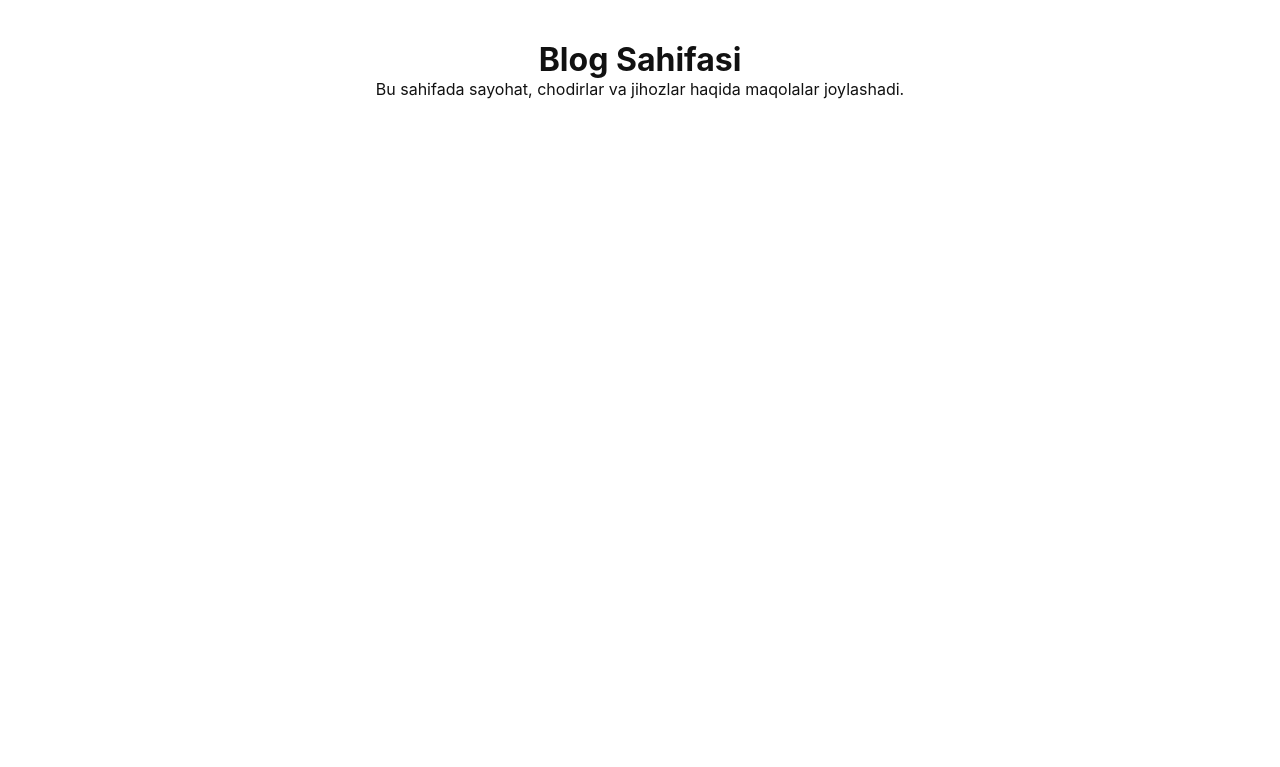
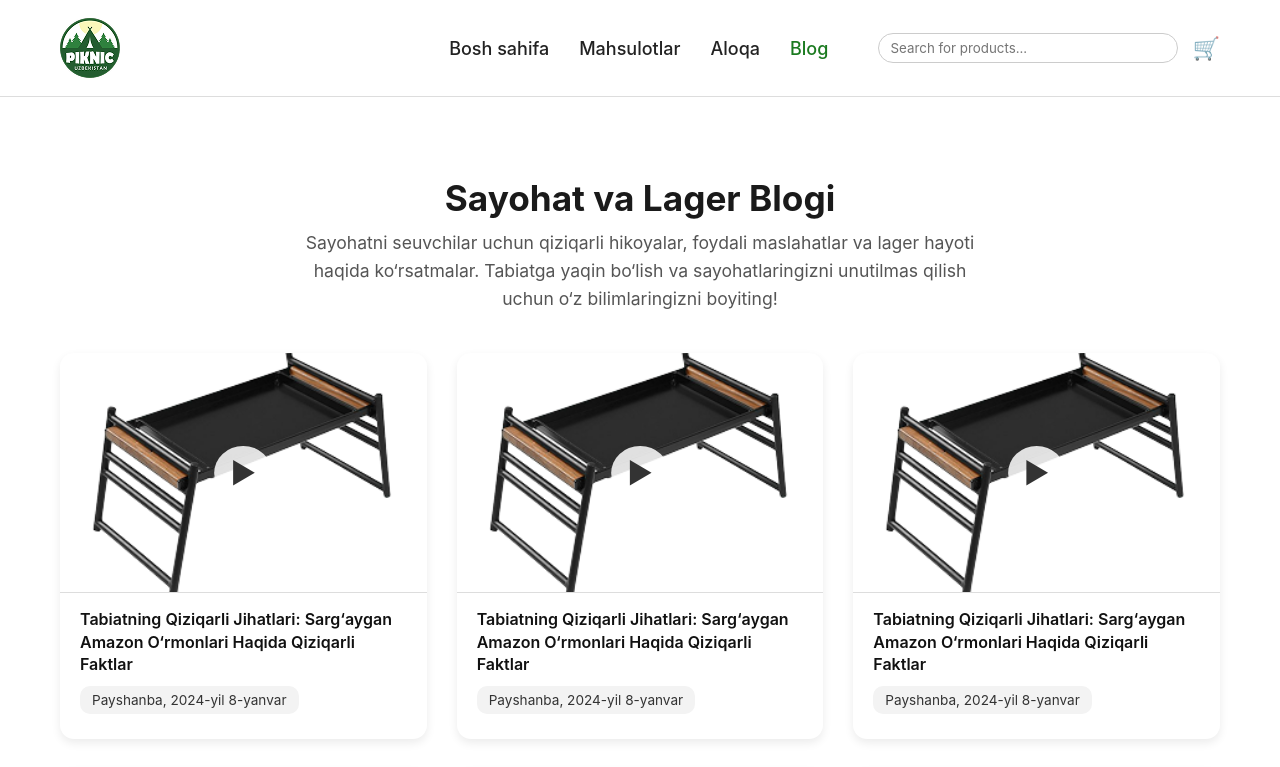
Before and after one commit to asadbek002123-beep/next-mustaqil, a Next.js app: page /Blog in a window 1280 px wide. Shown: the top 767 px of the page. Built offline with nearby package versions, Linux system fonts and the light colour scheme.

Commit message:
yangilandi

```diff
--- a/src/app/Blog/page.tsx
+++ b/src/app/Blog/page.tsx
@@ -1,10 +1,119 @@
+"use client";
+import Image from "next/image";
+import Link from "next/link";
+import tentImage from "../image/image (5).png";
+import logo from "../image/1-removebg 1.png";
+
 export default function BlogPage() {
+  const blogs = Array(6).fill({
+    title:
+      "Tabiatning Qiziqarli Jihatlari: Sarg‘aygan Amazon O‘rmonlari Haqida Qiziqarli Faktlar",
+    date: "Payshanba, 2024-yil 8-yanvar",
+    image: tentImage,
+  });
+
   return (
-    <main style={{ padding: "40px", textAlign: "center" }}>
-      <h1>Blog Sahifasi</h1>
-      <p>
-        Bu sahifada sayohat, chodirlar va jihozlar haqida maqolalar joylashadi.
-      </p>
-    </main>
+    <>
+      <header className="navbar">
+        <div className="navbar-left">
+          <Image src={logo} alt="Logo" width={60} height={60} />
+        </div>
+
+        <nav className="nav-links">
+          <Link
+            href="/"
+            className="nav-link"
+            style={{
+              display: "flex",
+              gap: "40px",
+              listStyle: "none",
+              fontSize: "18px",
+              fontWeight: "500",
+            }}
+          >
+            Bosh sahifa
+          </Link>
+          <Link
+            href="/Mahsulotlar"
+            className="nav-link"
+            style={{
+              display: "flex",
+              gap: "40px",
+              listStyle: "none",
+              fontSize: "18px",
+              fontWeight: "500",
+            }}
+          >
+            Mahsulotlar
+          </Link>
+          <Link
+            href="/Aloqa"
+            className="nav-link"
+            style={{
+              display: "flex",
+              gap: "40px",
+              listStyle: "none",
+              fontSize: "18px",
+              fontWeight: "500",
+            }}
+          >
+            Aloqa
+          </Link>
+          <Link
+            href="/Blog"
+            className="nav-link active"
+            style={{
+              display: "flex",
+              gap: "40px",
+              listStyle: "none",
+              fontSize: "18px",
+              fontWeight: "500",
+            }}
+          >
+            Blog
+          </Link>
+        </nav>
+
+        <div className="nav-icons">
+          <input
+            type="text"
+            placeholder="Search for products..."
+            className="search-input"
+          />
+          <span className="cart-icon">🛒</span>
+        </div>
+      </header>
+
+      {/* === Blog Section === */}
+      <div className="blog-container">
+        <h1 className="blog-title">Sayohat va Lager Blogi</h1>
+        <p className="blog-subtitle">
+          Sayohatni seuvchilar uchun qiziqarli hikoyalar, foydali maslahatlar va
+          lager hayoti haqida ko‘rsatmalar. Tabiatga yaqin bo‘lish va
+          sayohatlaringizni unutilmas qilish uchun o‘z bilimlaringizni boyiting!
+        </p>
+
+        <div className="blog-grid">
+          {blogs.map((blog, index) => (
+            <div key={index} className="blog-card">
+              <div className="blog-image-container">
+                <Image
+                  src={blog.image}
+                  alt={blog.title}
+                  className="blog-image"
+                  width={400}
+                  height={260}
+                />
+                <div className="play-button">▶</div>
+              </div>
+              <div className="blog-info">
+                <h3 className="blog-card-title">{blog.title}</h3>
+                <p className="blog-date">{blog.date}</p>
+              </div>
+            </div>
+          ))}
+        </div>
+      </div>
+    </>
   );
 }
--- a/src/app/globals.css
+++ b/src/app/globals.css
@@ -794,7 +794,6 @@ body {
   background: #15803d;
 }
 
-/* ==== FOOTER ==== */
 .footer {
   margin-top: 60px;
   background: #14532d;
@@ -1243,7 +1242,6 @@ body {
   color: #666;
   font-size: 16px;
 }
-/* qulf */
 .login-overlay {
   position: fixed;
   inset: 0;
@@ -1325,7 +1323,6 @@ body {
   }
 }
 
-/* === ALOQA PAGE STYLE === */
 .contact-page {
   font-family: "Poppins", sans-serif;
   color: #1e293b;
@@ -1567,3 +1564,240 @@ body {
 .nav-links {
   margin-left: 280px;
 }
+
+
+
+.blog-container {
+  max-width: 1200px;
+  margin: 0 auto;
+  padding: 80px 20px;
+  text-align: center;
+}
+
+.blog-title {
+  font-size: 2.5rem;
+  font-weight: 700;
+  margin-bottom: 15px;
+  color: #1a1a1a;
+}
+
+.blog-subtitle {
+  font-size: 1.1rem;
+  color: #555;
+  margin-bottom: 50px;
+  line-height: 1.6;
+  max-width: 700px;
+  margin-left: auto;
+  margin-right: auto;
+}
+
+.blog-grid {
+  display: grid;
+  grid-template-columns: repeat(auto-fill, minmax(340px, 1fr));
+  gap: 40px;
+  justify-items: center;
+}
+
+.blog-card {
+  background: #fff;
+  border-radius: 12px;
+  box-shadow: 0 2px 8px rgba(0,0,0,0.08);
+  overflow: hidden;
+  transition: transform 0.3s ease;
+  cursor: pointer;
+  max-width: 380px;
+}
+
+.blog-card:hover {
+  transform: translateY(-6px);
+}
+
+.blog-image-container {
+  position: relative;
+  width: 100%;
+  height: 240px;
+  overflow: hidden;
+}
+
+.blog-image {
+  object-fit: cover;
+  width: 100%;
+  height: 100%;
+  border-bottom: 1px solid #ddd;
+}
+
+.play-button {
+  position: absolute;
+  top: 50%;
+  left: 50%;
+  transform: translate(-50%, -50%);
+  background: rgba(255,255,255,0.8);
+  color: #333;
+  border-radius: 50%;
+  font-size: 30px;
+  padding: 10px 14px;
+  cursor: pointer;
+  transition: all 0.3s;
+}
+
+.play-button:hover {
+  background: #1f7a1f;
+  color: #fff;
+}
+
+.blog-info {
+  padding: 20px;
+  text-align: left;
+}
+
+.blog-card-title {
+  font-size: 1.05rem;
+  font-weight: 600;
+  margin-bottom: 10px;
+  line-height: 1.4;
+}
+
+.blog-date {
+  font-size: 0.9rem;
+  color: #444;
+  background: #f3f3f3;
+  padding: 6px 14px;
+  border-radius: 20px;
+  display: inline-block;
+}
+.navbar {
+  display: flex;
+  align-items: center;
+  justify-content: space-between;
+  padding: 18px 60px;
+  background: #fff;
+  border-bottom: 1px solid #ddd;
+  position: sticky;
+  top: 0;
+  z-index: 100;
+}
+
+.navbar-left {
+  display: flex;
+  align-items: center;
+  gap: 10px;
+}
+
+.logo-text {
+  font-weight: 700;
+  font-size: 1.3rem;
+  color: #1a7a1f;
+}
+
+.nav-links {
+  display: flex;
+  gap: 30px;
+}
+
+.nav-link {
+  color: #222;
+  font-weight: 500;
+  text-decoration: none;
+  transition: color 0.2s ease;
+}
+
+.nav-link:hover,
+.nav-link.active {
+  color: #1a7a1f;
+}
+
+.nav-icons {
+  display: flex;
+  align-items: center;
+  gap: 15px;
+}
+
+.search-input {
+  padding: 6px 12px;
+  border: 1px solid #ccc;
+  border-radius: 20px;
+  outline: none;
+}
+
+.cart-icon {
+  font-size: 22px;
+  cursor: pointer;
+}
+
+.blog-container {
+  max-width: 1200px;
+  margin: 80px auto;
+  padding: 0 20px;
+  text-align: center;
+}
+
+.blog-title {
+  font-size: 2.2rem;
+  font-weight: 700;
+  margin-bottom: 10px;
+}
+
+.blog-subtitle {
+  color: #555;
+  max-width: 700px;
+  margin: 0 auto 40px;
+}
+
+.blog-grid {
+  display: grid;
+  grid-template-columns: repeat(auto-fit, minmax(320px, 1fr));
+  gap: 30px;
+}
+
+.blog-card {
+  background: #fff;
+  border-radius: 14px;
+  box-shadow: 0 4px 10px rgba(0, 0, 0, 0.08);
+  overflow: hidden;
+  transition: transform 0.3s ease;
+}
+
+.blog-card:hover {
+  transform: translateY(-6px);
+}
+
+.blog-image-container {
+  position: relative;
+}
+
+.blog-image {
+  border-radius: 10px 10px 0 0;
+  object-fit: cover;
+}
+
+.play-button {
+  position: absolute;
+  top: 50%;
+  left: 50%;
+  transform: translate(-50%, -50%);
+  background: rgba(255, 255, 255, 0.85);
+  border-radius: 50%;
+  font-size: 28px;
+  padding: 10px 16px;
+  cursor: pointer;
+}
+
+.blog-info {
+  padding: 15px 20px 25px;
+  text-align: left;
+}
+
+.blog-card-title {
+  font-size: 1rem;
+  margin-bottom: 10px;
+  font-weight: 600;
+}
+
+.blog-date {
+  font-size: 0.85rem;
+  background: #f3f3f3;
+  display: inline-block;
+  padding: 6px 12px;
+  border-radius: 10px;
+  color: #333;
+}
```
Also changed, not shown: src/app/page.tsx (+11 -5 lines).
